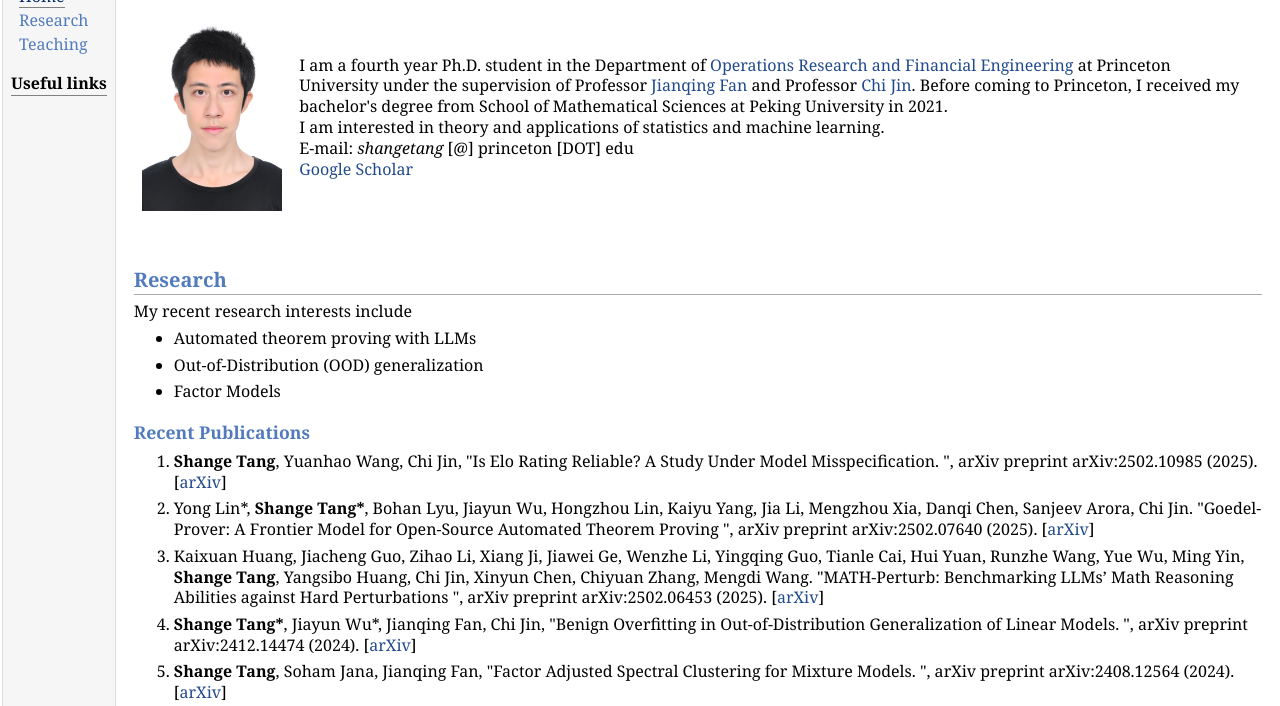
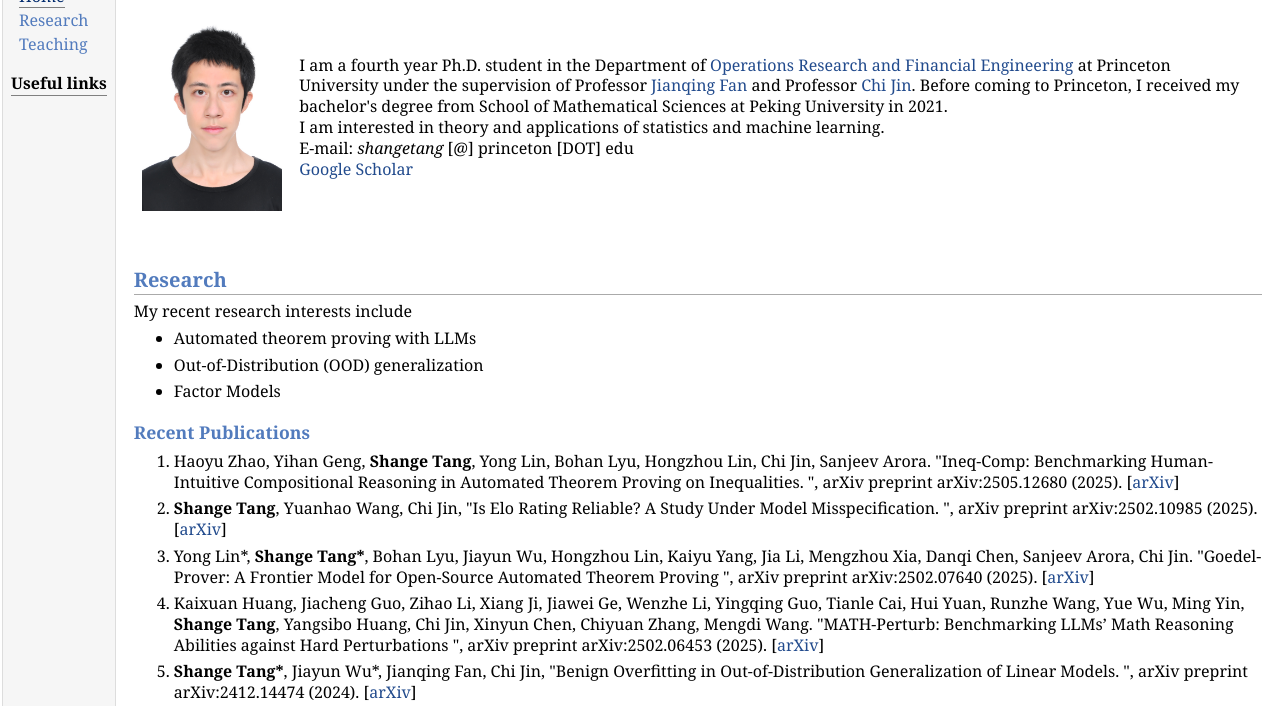
Before and after one commit to shangetang/shangetang.github.io, a plain HTML site: page index.html in a window 1280 px wide. Shown: the part 68-774 px from the top of the page. Drawn offline with Linux system fonts and the light colour scheme.

Commit message:
add ineqbench

```diff
--- a/index.html
+++ b/index.html
@@ -40,6 +40,9 @@ E-mail: <i>shangetang</i> [@] princeton [DOT] edu <br />
 </ul>
 <h3>Recent Publications </h3>
 <ol>
+<li><p>Haoyu Zhao, Yihan Geng, <b>Shange Tang</b>, Yong Lin, Bohan Lyu, Hongzhou Lin, Chi Jin, Sanjeev Arora. "Ineq-Comp: Benchmarking Human-Intuitive Compositional Reasoning in Automated Theorem Proving on Inequalities.
+", arXiv preprint arXiv:2505.12680 (2025). [<a href="https://arxiv.org/abs/2505.12680/">arXiv</a>]</p>
+</li>
 <li><p><b>Shange Tang</b>, Yuanhao Wang, Chi Jin, "Is Elo Rating Reliable? A Study Under Model Misspecification.
 ", arXiv preprint arXiv:2502.10985 (2025). [<a href="https://arxiv.org/abs/2502.10985/">arXiv</a>] </p>
 </li>
```
Also changed, not shown: 3 other files.
